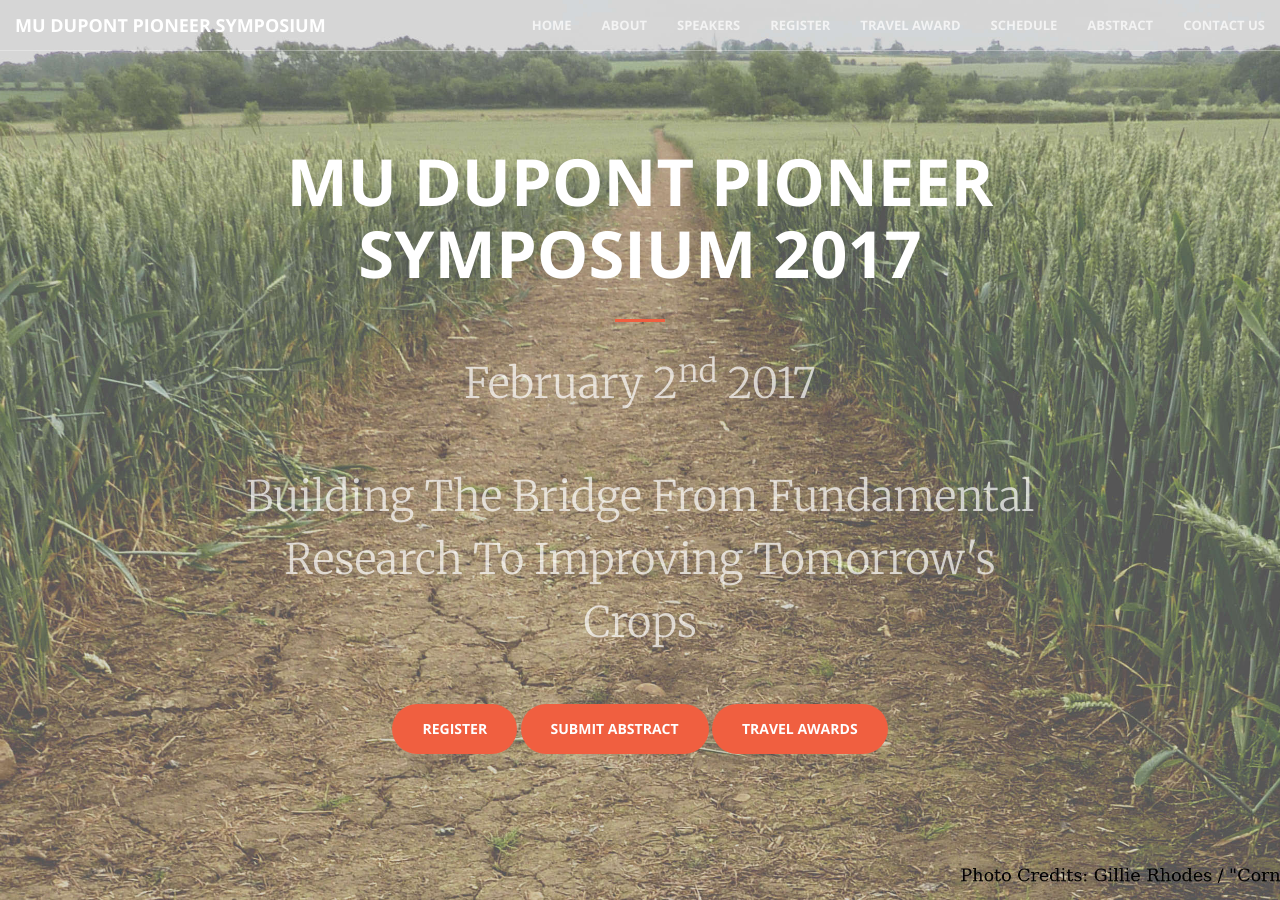
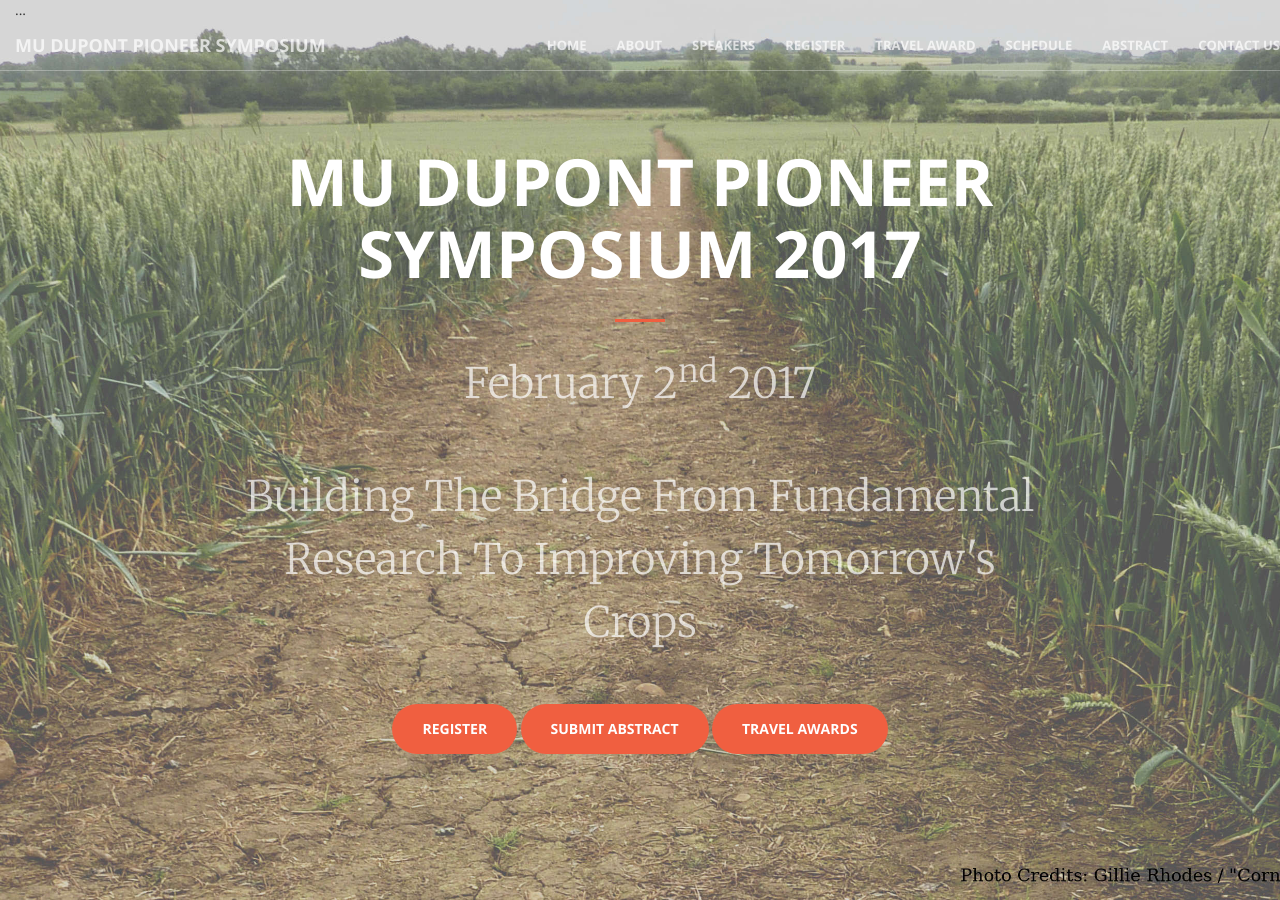
Before and after one commit to mupioneersymposium/mupioneersymposium.github.io, a Jekyll site: the page built from index.html, in a window 1280 px wide and 900 px high. Built offline with Jekyll 4.4.1, drawn with Linux system fonts in a browser that asks for light colours.

Commit message:
Update nav.html

```diff
--- a/_includes/nav.html
+++ b/_includes/nav.html
@@ -1,5 +1,5 @@
 <nav id="mainNav"  class="navbar navbar-default navbar-fixed-top affix-top">
-        <div class="container-fluid">
+        <div class="container-fluid">... </div>
             <!-- Brand and toggle get grouped for better mobile display -->
         <div class="navbar-header">
             <button type="button" class="navbar-toggle collapsed" data-toggle="collapse" data-target="#bs-example-navbar-collapse-1">
```
